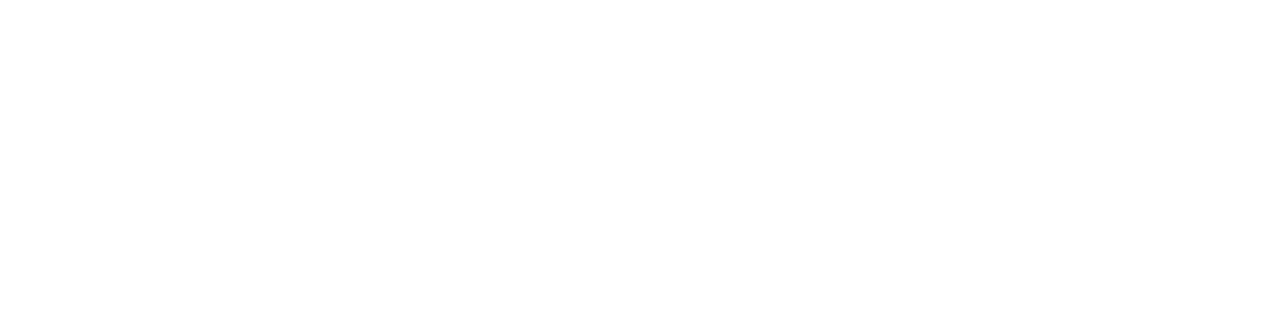
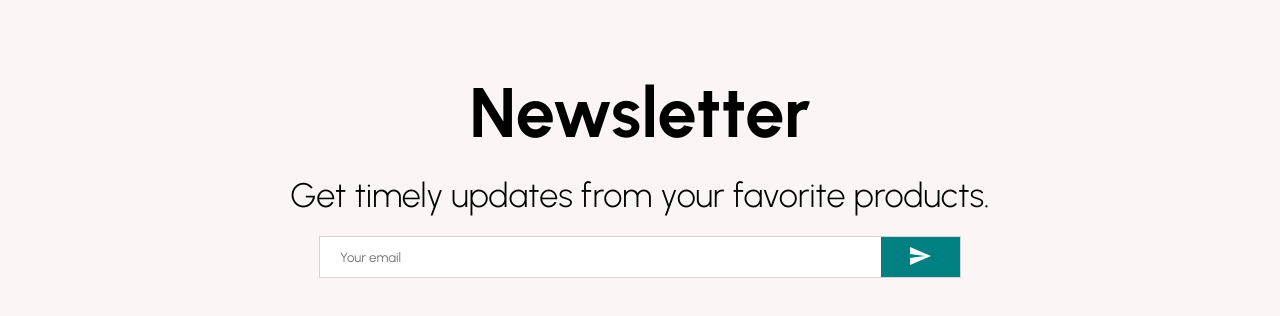
Before and after one commit to Elliop/E-Commerce, a React (Create React App) app: page / in a window 1280 px wide. Shown: the part 2322-2638 px from the top of the page. Before the commit the page ends 2256 px from the top, so only its background shows below. Built offline with nearby package versions, Linux system fonts and the light colour scheme; the HTML template or start-up script is replaced by a standard one.

Commit message:
Add Newsletter

```diff
--- /dev/null
+++ b/src/components/Newsletter.jsx
@@ -0,0 +1,57 @@
+import { Send } from "@material-ui/icons";
+import styled from "styled-components";
+
+const Container = styled.div`
+  height: 60vh;
+  background-color: #fcf5f5;
+  display: flex;
+  align-items: center;
+  justify-content: center;
+  flex-direction: column;
+`;
+const Title = styled.h1`
+  font-size: 70px;
+  margin-bottom: 20px;
+`;
+const Description = styled.div`
+  font-size: 34px;
+  font-weight: 300;
+  margin-bottom: 20px;
+`;
+const InputContainer = styled.div`
+  width: 50%;
+  height: 40px;
+  background-color: white;
+  display: flex;
+  justify-content: space-between;
+  border: 1px solid lightgray;
+`;
+const Input = styled.input`
+  border: none;
+  flex: 8;
+  padding-left: 20px;
+`;
+const Button = styled.button`
+  flex: 1;
+  border: none;
+  background-color: teal;
+  color: white;
+  cursor: pointer;
+`;
+
+const Newsletter = () => {
+  return (
+    <Container>
+      <Title>Newsletter</Title>
+      <Description>Get timely updates from your favorite products.</Description>
+      <InputContainer>
+        <Input placeholder="Your email" />
+        <Button>
+          <Send />
+        </Button>
+      </InputContainer>
+    </Container>
+  );
+};
+
+export default Newsletter;
--- a/src/pages/Home.jsx
+++ b/src/pages/Home.jsx
@@ -2,6 +2,7 @@
 import Announcement from "../components/Announcement";
 import Categories from "../components/Categories";
 import Navbar from "../components/Navbar";
+import Newsletter from "../components/Newsletter";
 import Products from "../components/Products";
 import Slider from "../components/Slider";
 
@@ -13,6 +14,7 @@
       <Slider />
       <Categories />
       <Products />
+      <Newsletter />
     </div>
   );
 };
```
